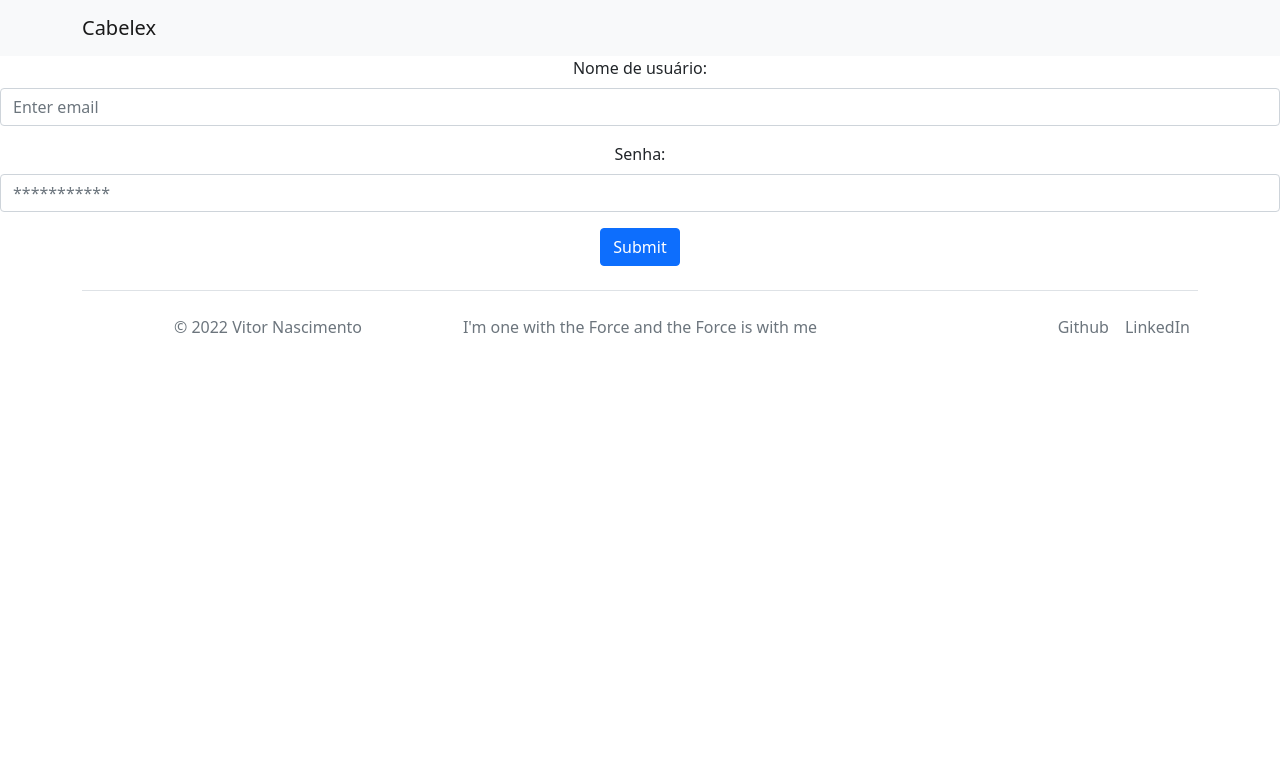
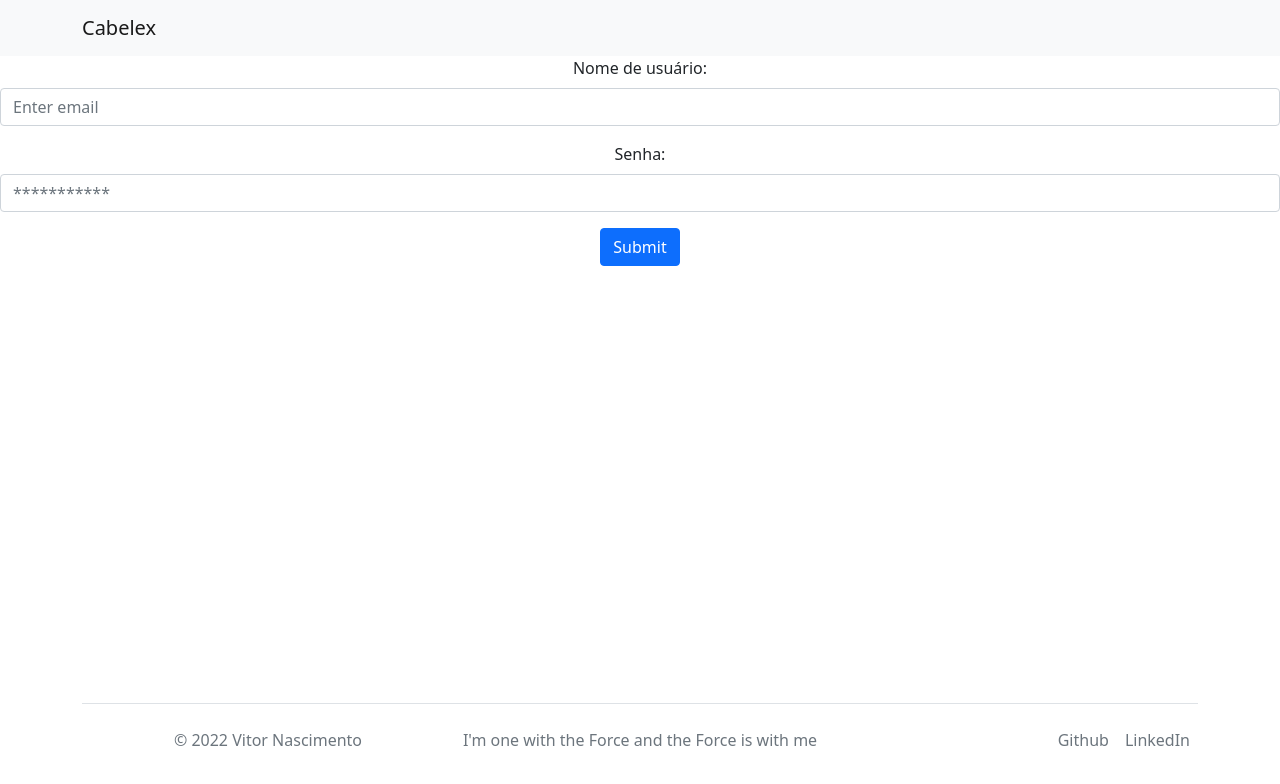
Before and after one commit to ganvector/cabelex, a React (Create React App) app: page / in a window 1280 px wide. Shown: the top 784 px of the page. Built offline with nearby package versions, Linux system fonts and the light colour scheme.

Commit message:
Adicionando componente que fixa o footer na parte inferior da pagina

```diff
--- a/src/components/MainFooter.tsx
+++ b/src/components/MainFooter.tsx
@@ -4,8 +4,8 @@
 
 const MainFooter = () => {
   return (
-    <Container style={{ marginTop: "auto" }}>
-      <footer className="d-flex flex-wrap justify-content-between align-items-center py-3 my-4 border-top">
+    <Container className="fixed-bottom">
+      <footer className="footer d-flex flex-wrap justify-content-between align-items-center py-3 my-4 border-top mt-auto">
         <p className="col-md-4 mb-0 text-muted">© 2022 Vitor Nascimento</p>
 
         <div className="col-md-4 d-flex align-items-center justify-content-center mb-3 mb-md-0 me-md-auto link-dark text-decoration-none text-muted">
```
